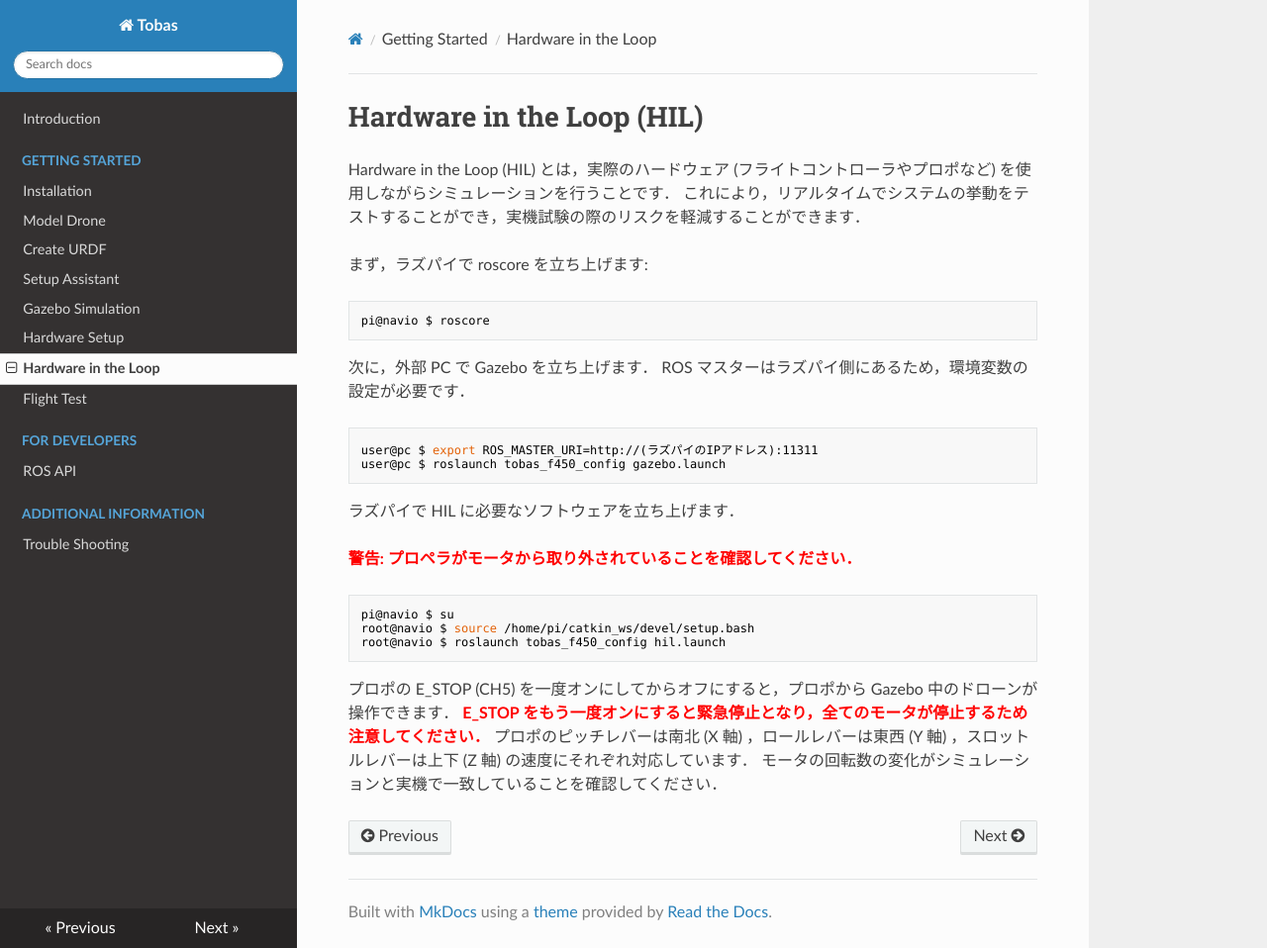
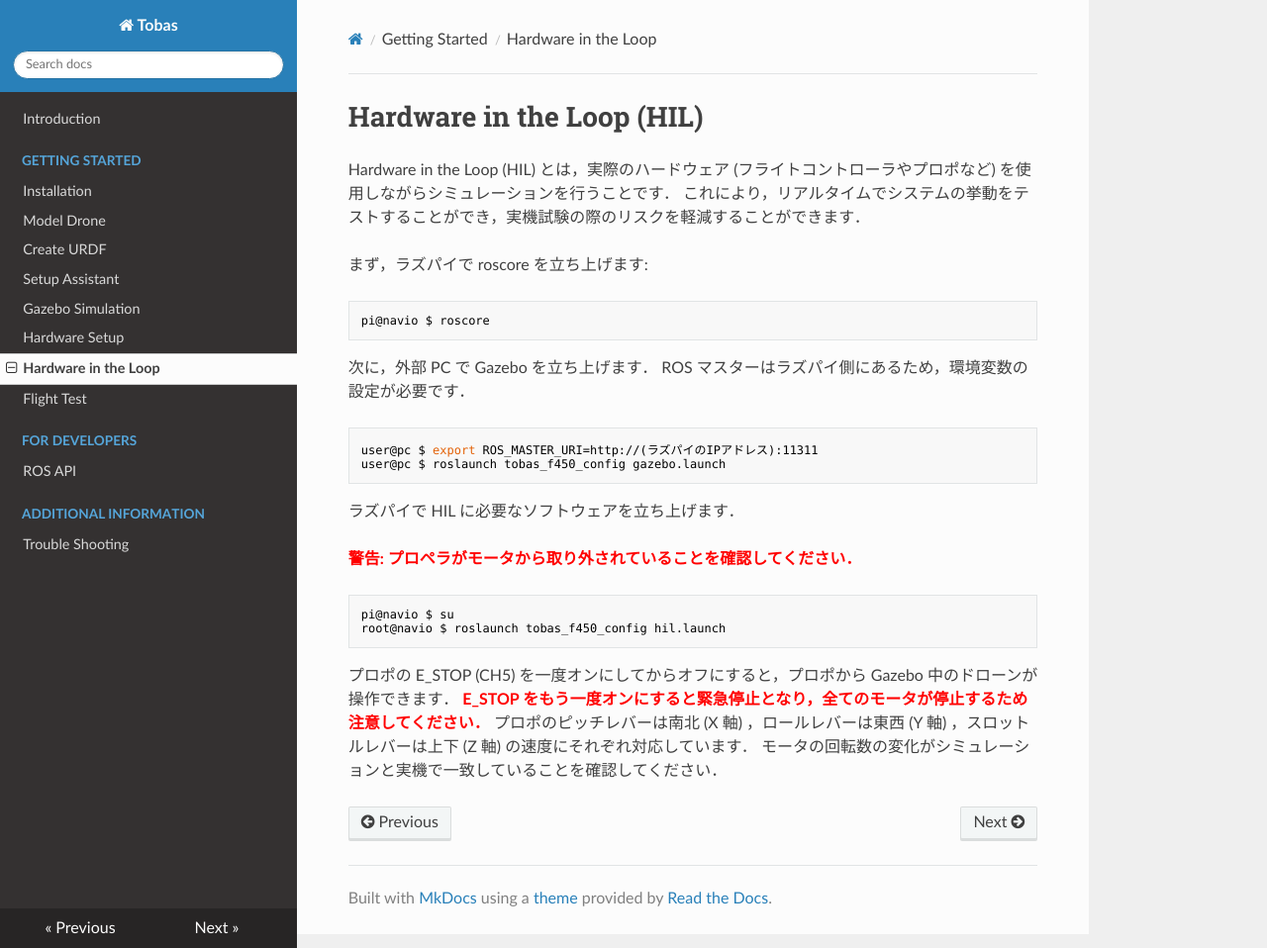
Before and after one commit to TobasFlightControl/tobas_wiki, an MkDocs documentation site: the page built from docs/hil.md, in a window 1280 px wide and 958 px high. Shown: the whole window at 99% size. Built offline with MkDocs 1.6.1, drawn with Linux system fonts in a browser that asks for light colours; nearby versions of some CDN libraries.

Commit message:
edit: hil.md

````diff
--- a/docs/hil.md
+++ b/docs/hil.md
@@ -23,7 +23,6 @@ user@pc $ roslaunch tobas_f450_config gazebo.launch
 
 ```bash
 pi@navio $ su
-root@navio $ source /home/pi/catkin_ws/devel/setup.bash
 root@navio $ roslaunch tobas_f450_config hil.launch
 ```
 
````
